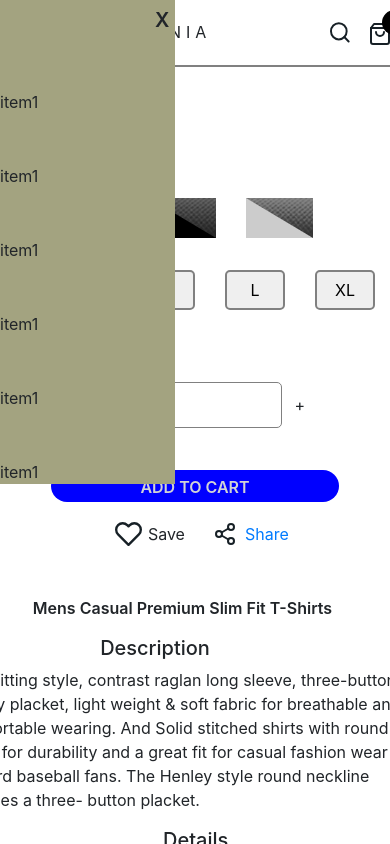
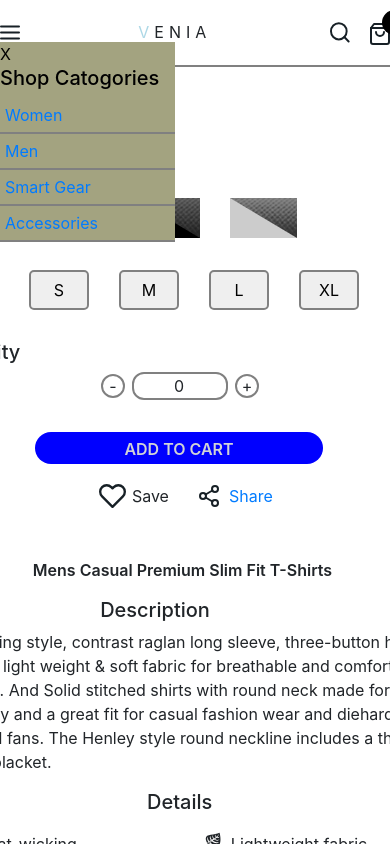
Before and after one commit to Sivaiah1921/shoppingCart, a React (Create React App) app: page /product/1 in a window 390 px wide. Both pictures are taken after a click on the picture 10 px from the left and 32 px from the top of the page. Shown: the top 844 px of the page. Built offline with nearby package versions, Linux system fonts and the light colour scheme; no server answers; a web font is replaced by a local one.

Commit message:
deploy changes 5

```diff
--- a/src/components/Cart.scss
+++ b/src/components/Cart.scss
@@ -72,6 +72,7 @@
 
     &__table {
         display: flex;
+        height: 35rem;
     }
 
 
@@ -82,9 +83,10 @@
         gap: 0;
         padding: 15px;
         width: 21rem;
-        height: 26rem;
+        height: 25rem;
         margin-top: 3rem;
-        :nth-child(1){
+
+        :nth-child(1) {
             margin: 15px;
         }
     }
@@ -93,33 +95,81 @@
         display: flex;
         justify-content: space-between;
         padding: 0 5px;
+        align-items: center;
+        height: 2rem;
     }
+
     &__coupontag {
         display: flex;
         justify-content: space-between;
         padding: 0 5px;
+        align-items: center;
+        height: 2rem;
+
     }
+
     &__giftcardtag {
         display: flex;
         justify-content: space-between;
         padding: 0 5px;
+        align-items: center;
+        height: 2rem;
+
     }
+
     &__rightTaxtag {
         display: flex;
         justify-content: space-between;
         padding: 0 5px;
+        align-items: center;
+        height: 2rem;
+
     }
+
     &__rightShiptag {
         display: flex;
         justify-content: space-between;
         padding: 0 5px;
+        align-items: center;
+        height: 2rem;
+
     }
+
     &__rightTotaltag {
         display: flex;
         justify-content: space-between;
         padding: 0 5px;
+        align-items: center;
+        height: 2rem;
+
     }
+
+    &__checkbtn {
+        background-color: blue;
+        color: white;
+        margin-left: 18px;
+        width: 236px;
+        margin-top: 1rem;
+        padding: 6px;
+        border: 1px solid blue;
+        border-radius: 20px;
+    }
+
+    &__tableChild {
+        gap: 5rem;
+        display: flex;
+
+        flex-direction: column;
+    }
+
+    &__accordion {
+        background-color: red;
+        width: 42rem;
+    }
+
 }
+
+
 
 .cartMobile {
     display: none;
@@ -133,5 +183,109 @@
 
     .cartMobile {
         display: block;
-    }
+        flex-direction: row;
+        &__content {
+            align-items: center;
+            display: flex;
+            gap: 2rem;
+            margin: 0 20px;
+        }
+        &__span {
+            display: flex;
+            margin-left: 0.1rem;
+            font-size: 25px;
+            font-weight: 600;
+        }
+        &__spanChildren {
+           border: 1px solid blue;
+           background-color: #1F39FF;
+           padding: 2.5px;
+           width: 10rem;
+           margin-left: 20px;
+           margin-top: 2rem;
+           margin-bottom: 0.8rem;
+
+        }
+
+        &__imageRight {
+           margin-bottom: 10px;
+        }
+
+        &__dicrease {
+            border: 2px solid gray;
+            border-radius: 30px;
+            height: -10px;
+            padding: 3px;
+        }
+
+        &__quantity {
+
+            border: 2px solid gray;
+            border-radius: 10px;
+            width: 8rem;
+            padding: 4px;
+            padding-left: 3.8rem;
+            margin-left: 4px;
+            margin-right: 4px;
+
+        }
+
+        &__increase {
+
+            border: 2px solid gray;
+            border-radius:100px;
+            width: 3px;
+            padding: 2px;
+
+        }
+
+        &__payList {
+            margin-top: 20px;
+
+        }
+
+        &__price {
+            display: flex;
+            gap: 32rem;
+            margin-top: 20px;
+        }
+        &__coupontag {
+            display: flex;
+            gap: 30.6rem;
+        }
+        &__giftcardtag {
+            display: flex;
+            gap: 30.6rem;
+        }
+        &__rightTaxtag {
+            display: flex;
+            gap: 29rem;
+        }
+        &__rightShiptag {
+            display: flex;
+            gap: 30rem;
+        }
+        &__rightTotaltag {
+            display: flex;
+            gap: 29.5rem;
+        }
+        &__payment {
+            display: flex;
+            justify-content: center;
+            flex-direction: column;
+            margin-bottom: 10px;
+            :nth-child(1){
+                border: 2px solid gray;
+                background-color: #1F39FF;
+                color: white;
+                border-radius: 20px;
+                width: 10rem;
+                margin-bottom: 10px;
+                margin-left: 12rem;
+                margin-right: -12rem;
+            }
+        }
+            }
+
+
 }
--- a/src/components/CartDetails.scss
+++ b/src/components/CartDetails.scss
@@ -302,7 +302,39 @@
       align-items: center;
       width: 14rem;
       margin: 0 8rem;
-    }
+      margin-left: 10rem;
+      :nth-child(1){
+        justify-content: center;
+        align-items: center;
+        border: 2px solid gray;
+        border-radius: 20px;
+        padding: 10px;
+        width: 10px;
+        height: 5px;
+        display: flex;
+
+      }
+      :nth-child(2){
+
+        border: 2px solid gray;
+        border-radius:12px ;
+        width: 6rem;
+
+        margin-left: 5px;
+        margin-right: 5px;
+        padding-left: 2.5rem;
+      }
+      :nth-child(3){
+        justify-content: center;
+        align-items: center;
+        border: 2px solid gray;
+        border-radius: 20px;
+        padding: 10px;
+        width: 10px;
+        height: 5px;
+        display: flex;
+      }
+     }
 
     &__color {
       display: flex;
@@ -363,48 +395,6 @@
         height: 40px;
        }
     }
-
-
-    &__disable {
-      cursor: not-allowed;
-      width: 20px;
-      height: 10px;
-      border: 1px solid grey;
-      border-radius: 50px;
-      display: flex;
-      justify-content: center;
-      align-items: center;
-    }
-
-    &__span1 {
-      width: 30px;
-      height: 30px;
-      border: 1px solid grey;
-      border-radius: 50px;
-      display: flex;
-      justify-content: center;
-      align-items: center;
-      cursor: pointer;
-    }
-
-    &__span2 {
-      border-radius: 5px;
-      border: 1px solid grey;
-      width: 100rem;
-      margin: 10px;
-      padding: 10px;
-    }
-
-    // &__span3 {
-    //   width: 30px;
-    //   height: 30px;
-    //   border: 1px solid grey;
-    //   border-radius: 5px;
-    //   display: flex;
-    //   justify-content: center;
-    //   align-items: center;
-    //   cursor: pointer;
-    // }
 
     &__cart {
       display: flex;
--- a/src/components/Header.js
+++ b/src/components/Header.js
@@ -10,15 +10,15 @@ import Login from "./Signin/Login";
 import './Header.scss'
 
 const Header = ({items,numberCart}) =>{
-    const [toggle,setToggle] = useState(false)
+    const [toggle,setToggle] = useState( false )
     const [show,setShow] = useState( false)
 
     const handleOpen = () =>{
-      setToggle({toggle: true})
+      setToggle( true)
     }
 
     const handleClose = () =>{
-      setToggle({toggle: false})
+      setToggle(  false )
     }
     const handleShowLogin = ()=>{
       setShow(true)
@@ -80,15 +80,17 @@ const Header = ({items,numberCart}) =>{
           </div>
 
         </div>
-        { toggle && (
+        { toggle === true && (
                   <div className="headerSmSidebar">
                   <div onClick={handleClose}>X</div>
-                  <div>item1</div>
-                  <div>item1</div>
-                  <div>item1</div>
-                  <div>item1</div>
-                  <div>item1</div>
-                  <div>item1</div>
+
+                  <h5>Shop Catogories</h5>
+
+                  <span ><NavLink to={'/Women'}>Women</NavLink></span>
+                  <span ><NavLink to={'/Men'}>Men</NavLink></span>
+                  < span><NavLink to={'/Smart Gear'}>Smart Gear</NavLink></span>
+                  < span><NavLink to={'/Accessories'}>Accessories</NavLink></span>
+
                 </div>
         )}
 
--- a/src/components/Header.scss
+++ b/src/components/Header.scss
@@ -123,18 +123,67 @@
   .headerSmSidebar {
     position: absolute;
     z-index: 1000;
-    top: 0;
+    top: 2.6rem;
     width: 175px;
     display: flex;
     flex-direction: column;
-    gap: 50px;
     background-color: rgb(163, 163, 128);
-    :nth-child(1){
-      margin-left: 150px;
-      font-weight: 600;
-      font-size: 20px;
+    text-decoration: none;
+    color: black;
+
+    :nth-child(3){
+     text-decoration-style: none;
+     padding: 5px;
+     border: 2px solid gray;
+     border-top: 0px ;
+     border-left: 0px;
+     border-right: 0px;
+     a:hover {
+      color: black;
+
+     }
+    }
+
+    :nth-child(4){
+      text-decoration-style: none;
       padding: 5px;
-    }
+      border: 2px solid gray;
+      border-top: 0px ;
+      border-left: 0px;
+      border-right: 0px;
+      a:hover {
+        color: black;
+
+       }
+     }
+
+     :nth-child(5){
+      text-decoration-style: none;
+      padding: 5px;
+      border: 2px solid gray;
+      border-top: 0px ;
+      border-left: 0px;
+      border-right: 0px;
+      a:hover {
+        color: black;
+
+       }
+     }
+
+     :nth-child(6){
+      text-decoration-style: none;
+      padding: 5px;
+      border: 2px solid gray;
+      border-top: 0px ;
+      border-left: 0px;
+      border-right: 0px;
+      a:hover {
+        color: black;
+
+       }
+     }
+
+
   }
 
 }
```
Also changed, not shown: src/components/Cart.js (+44 -39 lines), src/Assets/PP_BTN.png (added).
